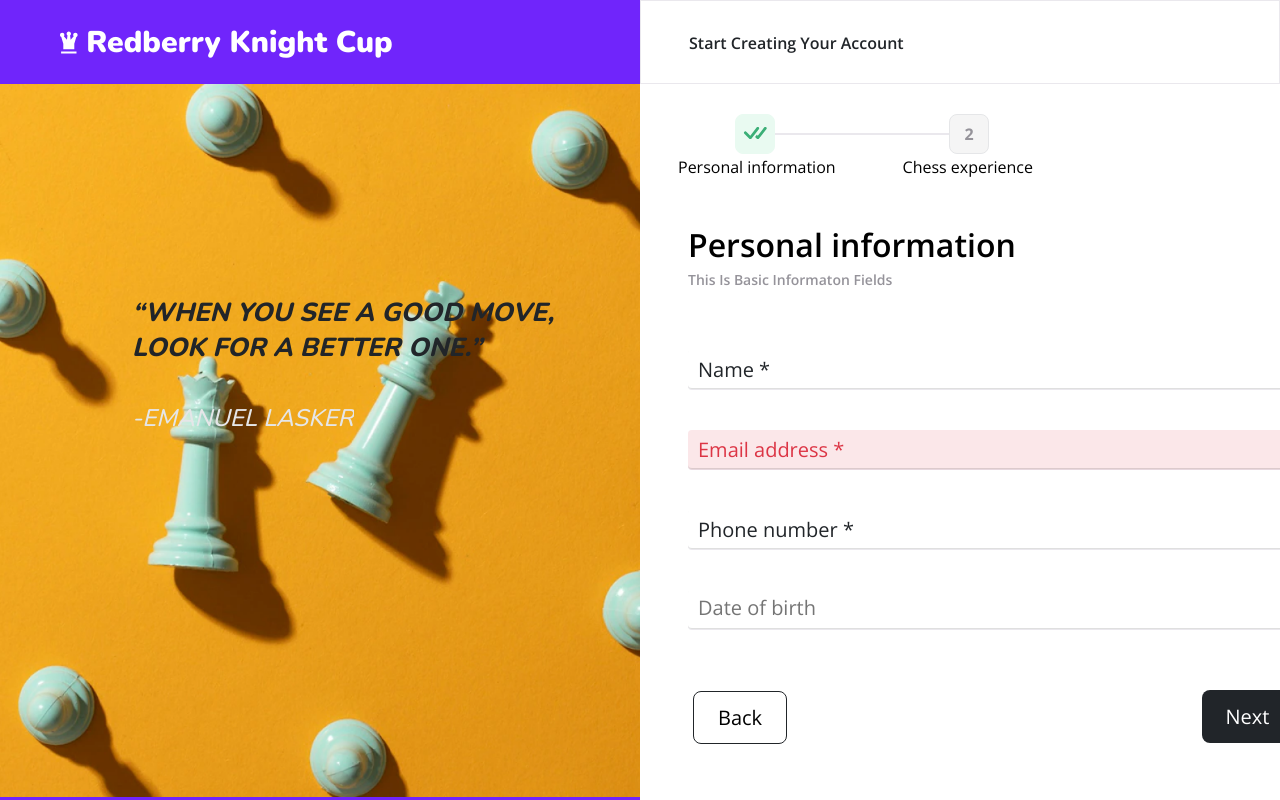
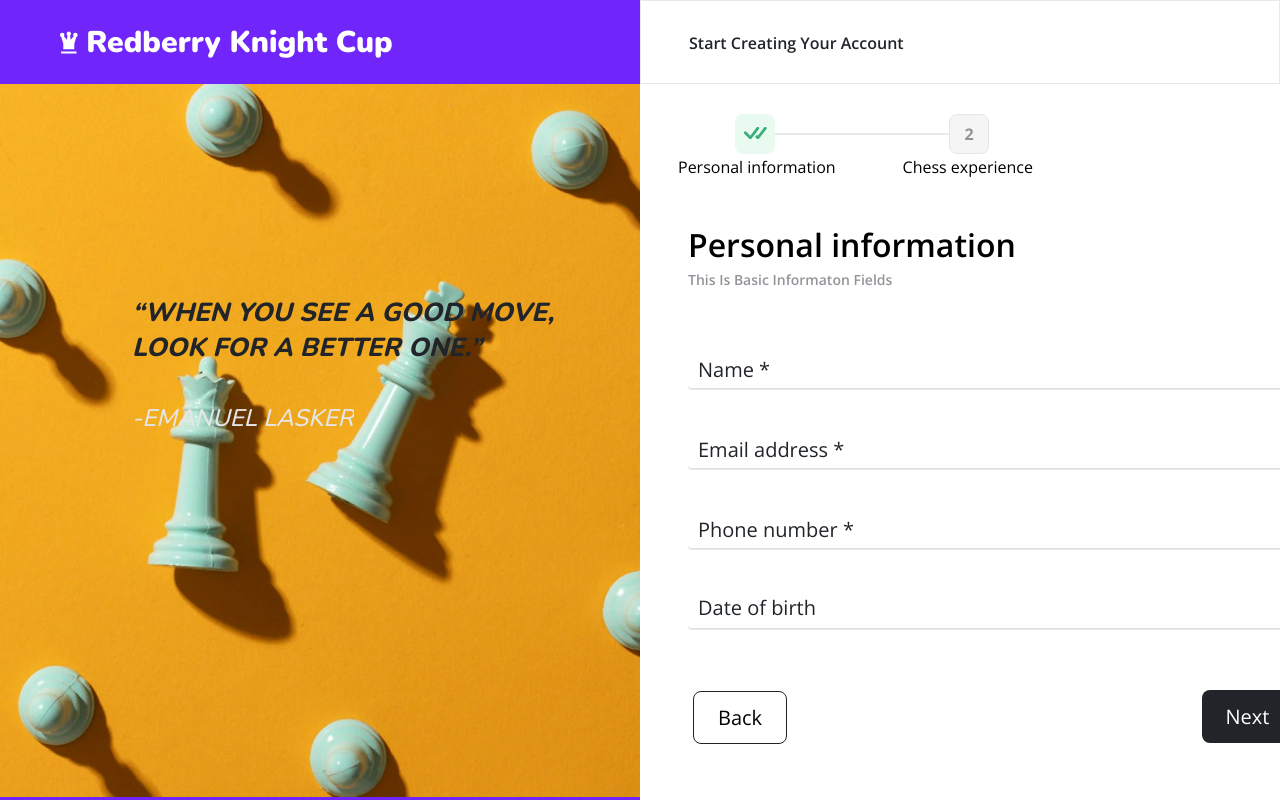
Before and after one commit to MerabTskhvedadze/redberry-KnightCup, a React (Create React App) app: page /information in a window 1280 px wide. Shown: the top 800 px of the page. Built offline with nearby package versions, Linux system fonts and the light colour scheme.

Commit message:
modified

```diff
--- a/src/components/Input/Input.jsx
+++ b/src/components/Input/Input.jsx
@@ -3,7 +3,7 @@ import classes from "./Input.module.css";
 
 import inputSuccsess from "../../assets/images/inputSuccsess.svg";
 
-export function Input({ succsess, ...props }) {
+export function Input({ succsess, inputIsValid, ...props }) {
   return (
     <div
       className={
@@ -16,7 +16,7 @@ export function Input({ succsess, ...props }) {
         className={succsess ? classes.Input : classes.inputError}
         {...props}
       />
-      {succsess && (
+      {inputIsValid && (
         <img src={inputSuccsess} alt="succsess" width="20px" height="20px" />
       )}
     </div>
--- a/src/view/Information/DateInput/DateInput.jsx
+++ b/src/view/Information/DateInput/DateInput.jsx
@@ -3,21 +3,27 @@ import "react-datepicker/dist/react-datepicker.css";
 import classes from "./Dateinput.module.css";
 
 import inputSuccsess from "../../../assets/images/inputSuccsess.svg";
+import cn from "classnames";
 
-export function DateInput({ succsess, ...props }) {
+export function DateInput({ succsess, inputIsValid, ...props }) {
   return (
-    <div className={classes.dateDiv}>
+    <div
+      className={
+        succsess ? classes.dateDiv : cn(classes.dateDiv, classes.dateDivError)
+      }
+    >
       <DatePicker
-        portalId="root-portal"
+        className={succsess ? classes.datePicker : classes.datePickerError}
         popperClassName={classes.popper}
         popperPlacement="top-end"
+        portalId="root-portal"
+        dropdownMode="select"
+        showMonthDropdown
         showYearDropdown
-        showMonthDropdown
-        dropdownMode="select"
-        className={classes.datePicker}
+        dateFormat="dd/MM/yyyy"
         {...props}
       />
-      {succsess && <img src={inputSuccsess} alt="arrow" />}
+      {inputIsValid && <img src={inputSuccsess} alt="arrow" />}
     </div>
   );
 }
--- a/src/view/Information/DateInput/Dateinput.module.css
+++ b/src/view/Information/DateInput/Dateinput.module.css
@@ -1,4 +1,4 @@
-@import '../../../assets/styles/global.module.css';
+@import "../../../assets/styles/global.module.css";
 
 .dateDiv {
   width: 650px;
@@ -23,6 +23,46 @@
   background-color: var(--white-5);
 }
 
+.dateDivError {
+  background: var(--red-rgba-2);
+}
+
+.dateDivError:focus-within {
+  background-color: var(--red-rgba-2);
+}
+
 .popper {
-  z-index: 2!important;
+  z-index: 2 !important;
 }
+
+.datePicker {
+  position: relative;
+  z-index: 2;
+
+  width: 100%;
+  padding-left: 10px;
+
+  border: none;
+  background: transparent;
+
+  font-size: 20px;
+  font-weight: 400;
+  font-style: normal;
+  font-family: "Open Sans";
+}
+
+.datePicker::placeholder {
+  color: var(--black-1);
+}
+
+.datePicker:hover::placeholder {
+  color: var(--black-rgba-1);
+}
+
+.datePickerError {
+  color: var(--red-rgba-1);
+}
+
+.datePickerError::placeholder {
+  color: var(--red-rgba-1);
+}
--- a/src/view/Information/Information.jsx
+++ b/src/view/Information/Information.jsx
@@ -1,5 +1,5 @@
 import React from "react";
-// import validator from "validator";
+import validator from "validator";
 import { useLocalStorage } from "usehooks-ts";
 
 import {
@@ -23,14 +23,21 @@ export function Information() {
     dateInput: "",
   });
 
+  const nameIsValid = userInputs.userName.length >= 3;
+  const emailIsValid =
+    validator.isEmail(userInputs.email) &&
+    userInputs.email.includes("@redberry.ge");
+  const phoneNumIsValid =
+    validator.isNumeric(userInputs.phoneNum) && (userInputs.phoneNum).length === 9;
+  const dateInputIsValid = userInputs.dateInput.trim() !== '';
+
   const nameHandler = (e) =>
     setUserInputs({ ...userInputs, userName: e.target.value });
   const emailHandler = (e) =>
     setUserInputs({ ...userInputs, email: e.target.value });
   const phoneNumHandler = (e) =>
     setUserInputs({ ...userInputs, phoneNum: e.target.value });
-  const dateHandler = (e) =>
-    setUserInputs({ ...userInputs, dateInput: e.target.value });
+  const dateHandler = (e) => setUserInputs({ ...userInputs, dateInput: e });
 
   return (
     <div className={classes.mainDiv}>
@@ -54,13 +61,15 @@ export function Information() {
             value={userInputs.userName}
             onChange={nameHandler}
             succsess={true}
+            inputIsValid={false}
           />
           <Input
             type="text"
             placeholder="Email address *"
             value={userInputs.email}
             onChange={emailHandler}
-            succsess={false}
+            succsess={true}
+            inputIsValid={false}
           />
           <Input
             type="number"
@@ -68,11 +77,14 @@ export function Information() {
             value={userInputs.phoneNum}
             onChange={phoneNumHandler}
             succsess={true}
+            inputIsValid={false}
           />
           <DateInput
             placeholderText="Date of birth"
             selected={Date.parse(userInputs.dateInput)}
             onChange={dateHandler}
+            succsess={true}
+            inputIsValid={false}
           />
         </div>
         <Buttons succsess={false} />
```
